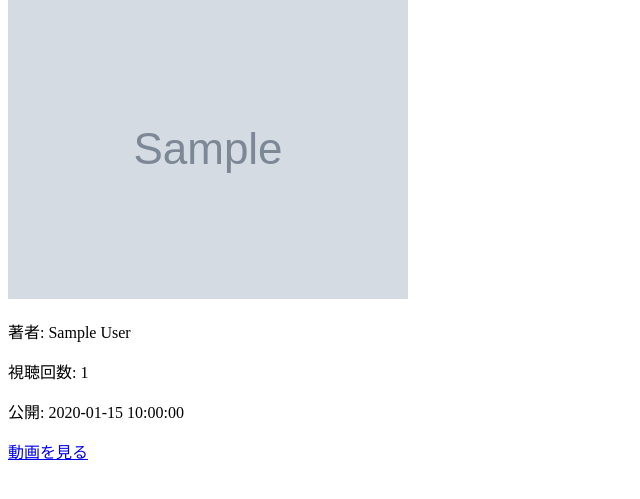
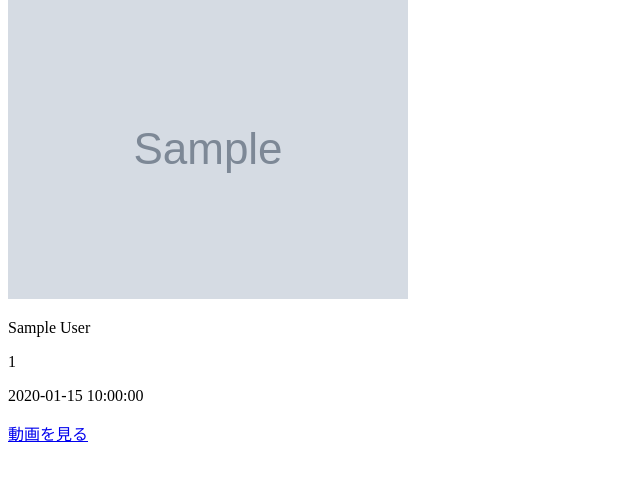
Before and after one commit to Tenakskd/punycoder-pass-test, a FastAPI app: template templates/trending.html in a window 1280 px wide. Shown: the part 137-636 px from the top of the page, without its empty margins (0-640 px from the left). Run offline with FastAPI, Linux system fonts and the light colour scheme; the template is opened without the code that fills it: most values are stand-ins (such as "Sample title", 1, 10 or a date in 2020); grey boxes marked "Sample" are stand-in pictures.

Commit message:
Update trending.html

```diff
--- a/templates/trending.html
+++ b/templates/trending.html
@@ -13,9 +13,9 @@
         <div class="video-card">
             <h2>{{ video.title }}</h2>
             <img src="{{ video.videoThumbnails[0].url }}" alt="{{ video.title }}">
-            <p>著者: {{ video.author }}</p>
-            <p>視聴回数: {{ video.viewCount }}</p>
-            <p>公開: {{ video.publishedText }}</p>
+            <p>{{ video.author }}</p>
+            <p> {{ video.viewCount }}</p>
+            <p> {{ video.publishedText }}</p>
             <a href="/watch?v={{ video.videoId }}">動画を見る</a>
         </div>
         {% endfor %}
```
